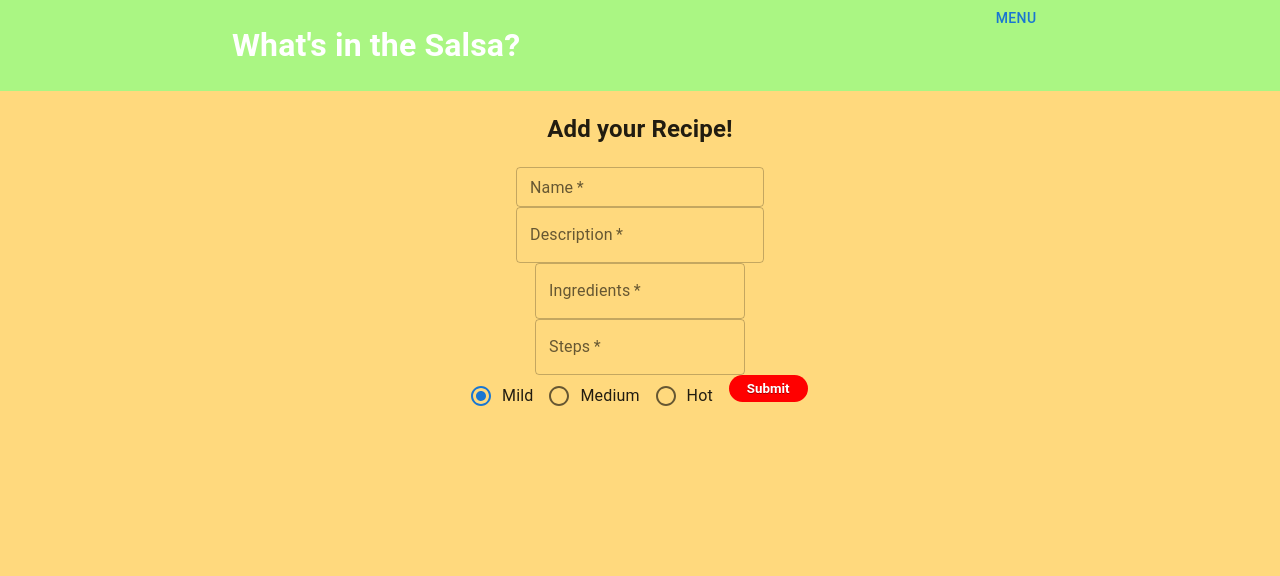
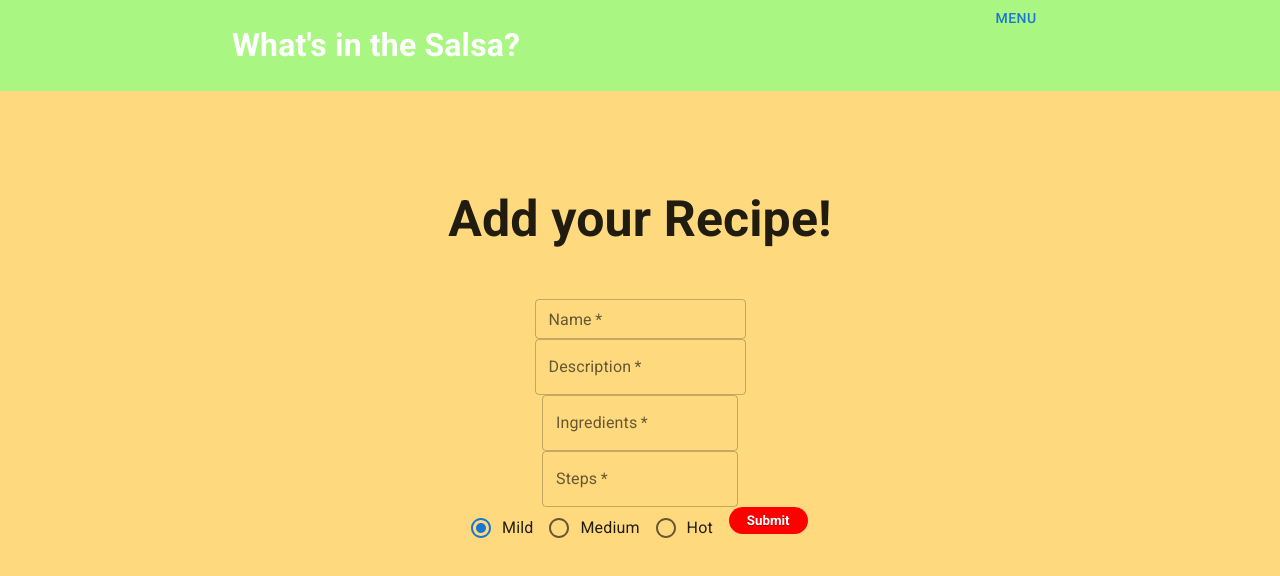
Before and after one commit to lisagarcia13/Salsa, a React (Create React App) app in the folder client/whats-in-the-salsa/: page /create in a window 1280 px wide. Shown: the top 576 px of the page. Built offline with nearby package versions, Linux system fonts and the light colour scheme; no server answers.

Commit message:
updated CSS

```diff
--- a/client/whats-in-the-salsa/public/index.html
+++ b/client/whats-in-the-salsa/public/index.html
@@ -10,6 +10,10 @@
       content="Web site created using create-react-app"
     />
     <link rel="apple-touch-icon" href="%PUBLIC_URL%/logo192.png" />
+    <link
+  rel="stylesheet"
+  href="https://fonts.googleapis.com/css?family=Roboto:300,400,500,700&display=swap"
+/>
     <!--
       manifest.json provides metadata used when your web app is installed on a
       user's mobile device or desktop. See https://developers.google.com/web/fundamentals/web-app-manifest/
--- a/client/whats-in-the-salsa/src/App.css
+++ b/client/whats-in-the-salsa/src/App.css
@@ -30,3 +30,10 @@
 .button:hover {
   border-color: rgba(255, 255, 255, 1);
 }
+.form-title {
+  padding-top: 50px;
+  font-size: 50px;
+}
+.MenuItem {
+  color: green;
+}
--- a/client/whats-in-the-salsa/src/components/Form.jsx
+++ b/client/whats-in-the-salsa/src/components/Form.jsx
@@ -1,7 +1,7 @@
 import { useState} from "react"
 import { postSalsa } from "../services"
 import { useNavigate } from "react-router"
-import { TextField } from "@mui/material"
+import { TextField } from "@mui/material/"
 import Radio from '@mui/material/Radio';
 import RadioGroup from '@mui/material/RadioGroup';
 import FormControlLabel from '@mui/material/FormControlLabel';
```
